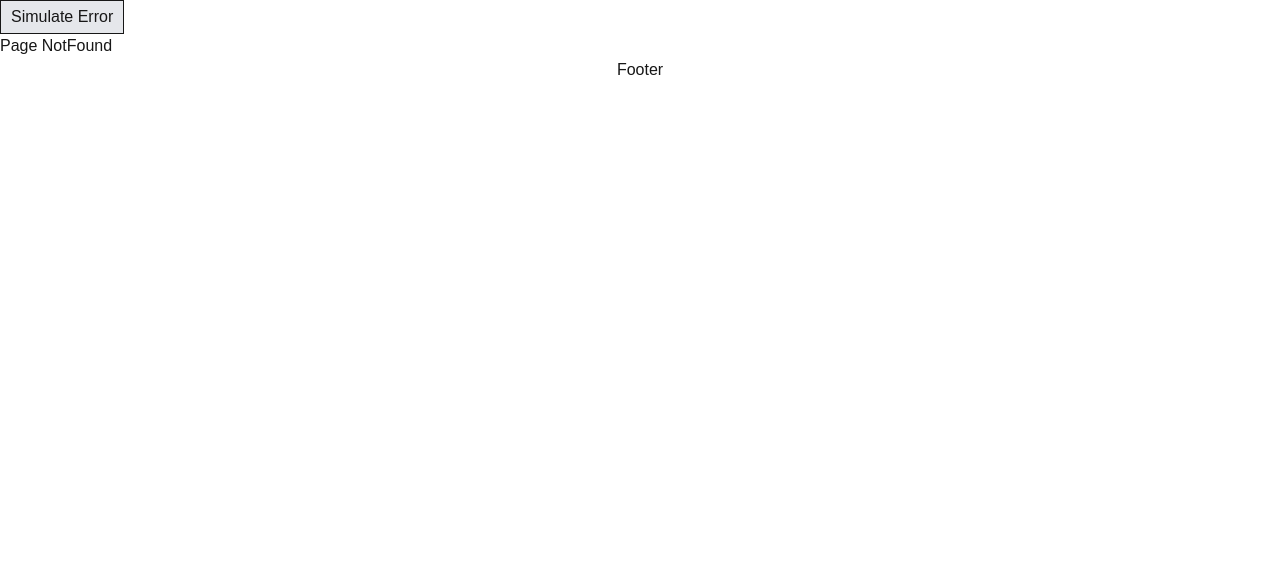
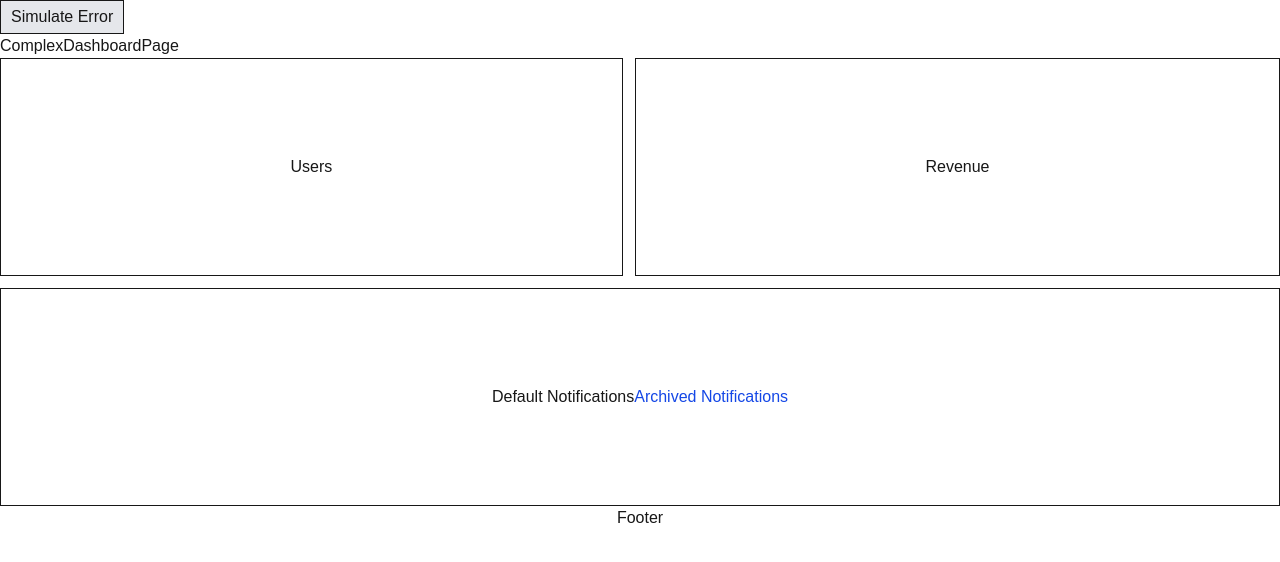
Before and after one commit to seregakotenko/next, a Next.js app: page /complex-dashboard in a window 1280 px wide. Before the commit this address had no page. Shown: the top 562 px of the page. Built offline with nearby package versions, Linux system fonts and the light colour scheme.

Commit message:
Parallel routes

```diff
--- /dev/null
+++ b/app/complex-dashboard/@notifications/archived/page.tsx
@@ -0,0 +1,11 @@
+import Card from '@/app/components/card';
+import Link from 'next/link';
+
+export default function ArchivedNotifications() {
+  return (
+    <Card>
+      <h2>Archived Notifications</h2>
+      <Link href="/complex-dashboard">Default Notifications</Link>
+    </Card>
+  );
+}
--- /dev/null
+++ b/app/complex-dashboard/@notifications/default.tsx
@@ -0,0 +1,10 @@
+import Card from '@/app/components/card';
+
+export default function Notifications() {
+  return (
+    <Card>
+      <h1>@notifications Default</h1>
+      <div className=""></div>
+    </Card>
+  );
+}
--- /dev/null
+++ b/app/complex-dashboard/@notifications/page.tsx
@@ -0,0 +1,11 @@
+import Card from '@/app/components/card';
+import Link from 'next/link';
+
+export default function Notifications() {
+  return (
+    <Card>
+      <h2>Default Notifications</h2>
+      <Link href="/complex-dashboard/archived">Archived Notifications</Link>
+    </Card>
+  );
+}
--- /dev/null
+++ b/app/complex-dashboard/@revenue/default.tsx
@@ -0,0 +1,10 @@
+import Card from '@/app/components/card';
+
+export default function Revenue() {
+  return (
+    <Card>
+      <h1>@revenue Default</h1>
+      <div className=""></div>
+    </Card>
+  );
+}
--- /dev/null
+++ b/app/complex-dashboard/@revenue/page.tsx
@@ -0,0 +1,10 @@
+import Card from '@/app/components/card';
+
+export default function Revenue() {
+  return (
+    <Card>
+      <h2>Revenue</h2>
+      <div className=""></div>
+    </Card>
+  );
+}
--- /dev/null
+++ b/app/complex-dashboard/@users/default.tsx
@@ -0,0 +1,10 @@
+import Card from '@/app/components/card';
+
+export default function Users() {
+  return (
+    <Card>
+      <h1>@users Default </h1>
+      <div className=""></div>
+    </Card>
+  );
+}
--- /dev/null
+++ b/app/complex-dashboard/@users/page.tsx
@@ -0,0 +1,10 @@
+import Card from '@/app/components/card';
+
+export default function Users() {
+  return (
+    <Card>
+      <h2>Users</h2>
+      <div className=""></div>
+    </Card>
+  );
+}
--- /dev/null
+++ b/app/complex-dashboard/default.tsx
@@ -0,0 +1,8 @@
+export default function ComplexDashboardPage() {
+  return (
+    <div className="">
+      <h1>complex-dashboard Default</h1>
+      <div className=""></div>
+    </div>
+  );
+}
--- /dev/null
+++ b/app/complex-dashboard/layout.tsx
@@ -0,0 +1,21 @@
+import '../globals.css';
+
+type Props = Readonly<{
+  children: React.ReactNode;
+  users: React.ReactNode;
+  revenue: React.ReactNode;
+  notifications: React.ReactNode;
+}>;
+
+export default function ComplexDashboardLayout({ children, revenue, users, notifications }: Props) {
+  return (
+    <>
+      <div className="w-full">{children}</div>
+      <div className="flex flex-wrap gap-3">
+        <div className="grow">{users}</div>
+        <div className="grow">{revenue}</div>
+        <div className="w-full">{notifications}</div>
+      </div>
+    </>
+  );
+}
--- /dev/null
+++ b/app/complex-dashboard/page.tsx
@@ -0,0 +1,8 @@
+export default function ComplexDashboardPage() {
+  return (
+    <div className="">
+      <h1>ComplexDashboardPage</h1>
+      <div className=""></div>
+    </div>
+  );
+}
--- /dev/null
+++ b/app/components/card.tsx
@@ -0,0 +1,3 @@
+export default function Card({ children }: { children: React.ReactNode }) {
+  return <div className="p-24 border flex justify-center">{children}</div>;
+}
--- a/app/globals.css
+++ b/app/globals.css
@@ -26,7 +26,7 @@ body {
 }
 
 a {
-    color: var(--color-blue-950);
+  color: var(--color-blue-700);
 }
 
 a.active {
```
Lines whose indentation alone changed are shown as unchanged.
